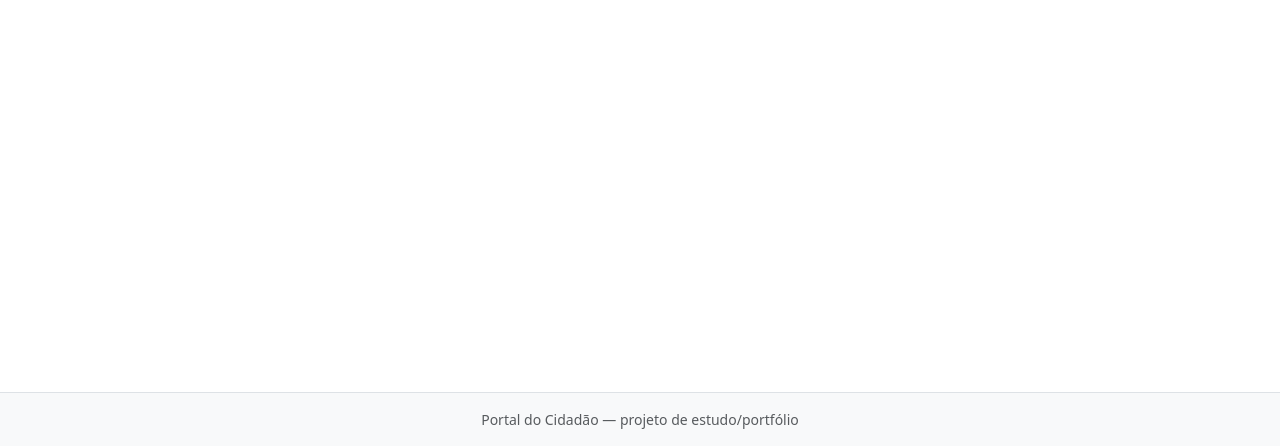
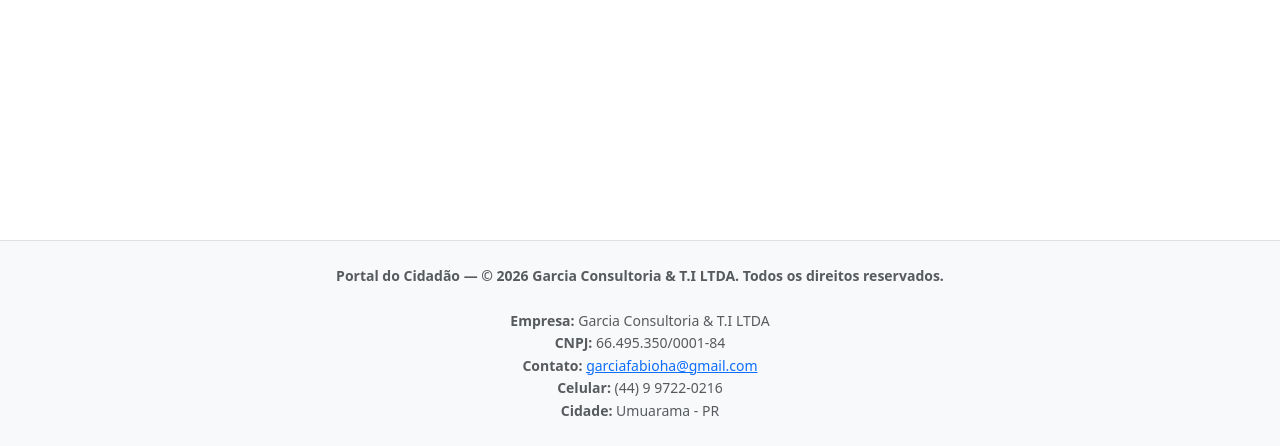
Before and after one commit to garciafabioha/Aula_HTML, a Flask app: page /admin/ in a window 1280 px wide. Shown: the part 354-800 px from the top of the page. Run offline with Flask 3, Linux system fonts and the light colour scheme; the visitor is signed in with stand-in values (Sample User, id 1); data that the repository does not hold is empty.

Commit message:
Versão Final

```diff
--- a/Portal_Cidadao/app/__init__.py
+++ b/Portal_Cidadao/app/__init__.py
@@ -15,9 +15,13 @@ mail = Mail()
 # (Parte 5): sabe quem é o usuário logado em cada requisição e para
 # onde mandar quem tentar acessar uma página protegida sem estar logado.
 login_manager = LoginManager()
-login_manager.login_view = "admin.login"
-login_manager.login_message = "Faça login para acessar o painel administrativo."
-login_manager.login_message_category = "aviso"
+# Os stubs de tipo do Flask-Login não anotam esses atributos como
+# "str | None" (só inferem "None" a partir do valor padrão), então o
+# Pyright/Pylance acusa um erro de tipo aqui mesmo estando tudo certo
+# em tempo de execução — daí o "type: ignore".
+login_manager.login_view = "admin.login"  # type: ignore[assignment]
+login_manager.login_message = "Faça login para acessar o painel administrativo."  # type: ignore[assignment]
+login_manager.login_message_category = "aviso"  # type: ignore[assignment]
 
 
 def create_app(config_class=Config):
--- a/Portal_Cidadao/app/admin_routes.py
+++ b/Portal_Cidadao/app/admin_routes.py
@@ -64,7 +64,10 @@ def login():
     form = LoginForm()
 
     if form.validate_on_submit():
-        usuario = AdminUser.query.filter_by(username=form.username.data.strip()).first()
+        # "or ''" antes do .strip() só para o verificador de tipos (o
+        # WTForms tipa .data como "str | None"; o DataRequired() já
+        # garante que não é None aqui, já que validate_on_submit() é True).
+        usuario = AdminUser.query.filter_by(username=(form.username.data or "").strip()).first()
 
         if usuario and usuario.check_password(form.password.data):
             login_user(usuario)
--- a/Portal_Cidadao/app/templates/base.html
+++ b/Portal_Cidadao/app/templates/base.html
@@ -76,9 +76,21 @@
         {% block content %}{% endblock %}
     </main>
 
-    <footer class="bg-light border-top py-3 mt-auto">
-        <div class="container text-center text-muted small">
-            <p class="mb-0">Portal do Cidadão &mdash; projeto de estudo/portfólio</p>
+    <footer class="bg-light border-top py-4 mt-auto">
+        <div class="container text-center text-muted small" style="line-height: 1.6;">
+            <strong>
+                Portal do Cidadão &mdash; &copy; 2026 Garcia Consultoria &amp; T.I LTDA.
+                Todos os direitos reservados.
+            </strong>
+
+            <br><br>
+
+            <strong>Empresa:</strong> Garcia Consultoria &amp; T.I LTDA<br>
+            <strong>CNPJ:</strong> 66.495.350/0001-84<br>
+            <strong>Contato:</strong>
+            <a href="mailto:garciafabioha@gmail.com">garciafabioha@gmail.com</a><br>
+            <strong>Celular:</strong> (44) 9 9722-0216<br>
+            <strong>Cidade:</strong> Umuarama - PR
         </div>
     </footer>
 
```
Also changed, not shown: Portal_Cidadao/app/routes.py (+7 -3 lines).
